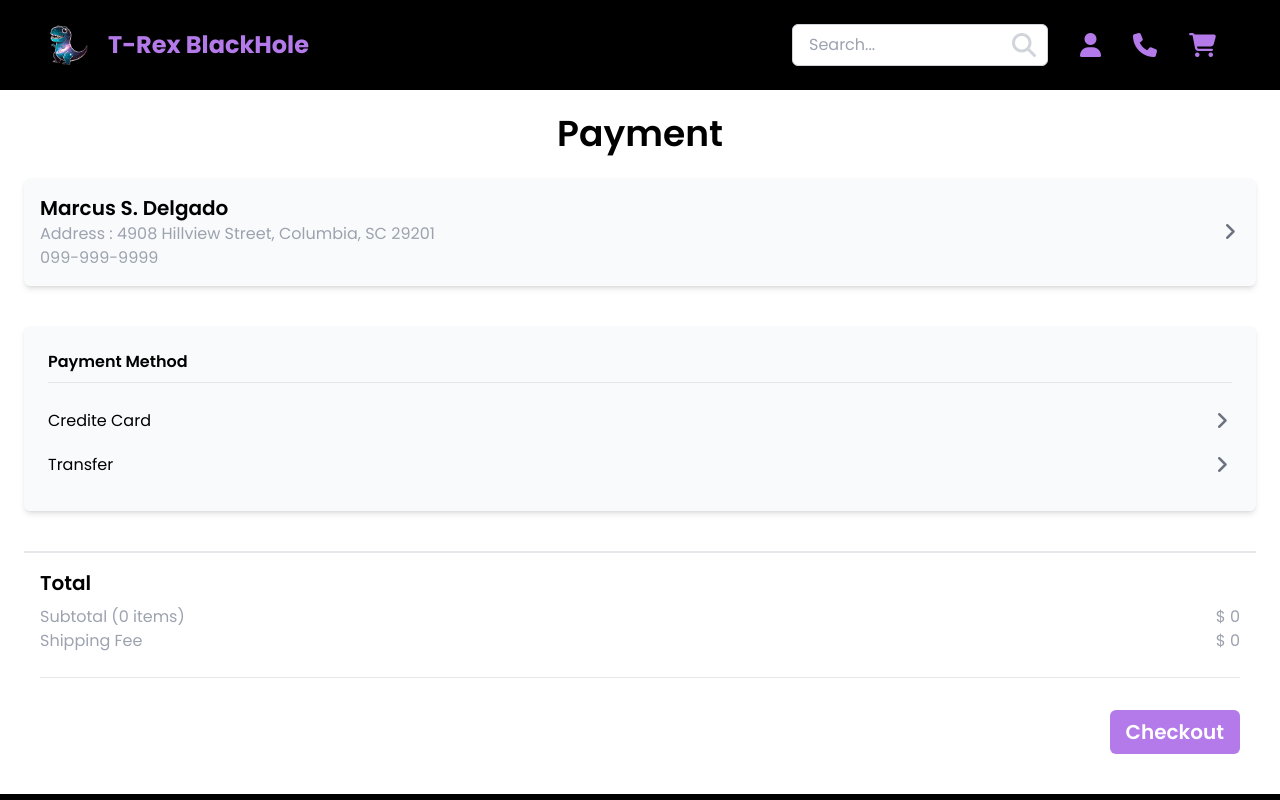
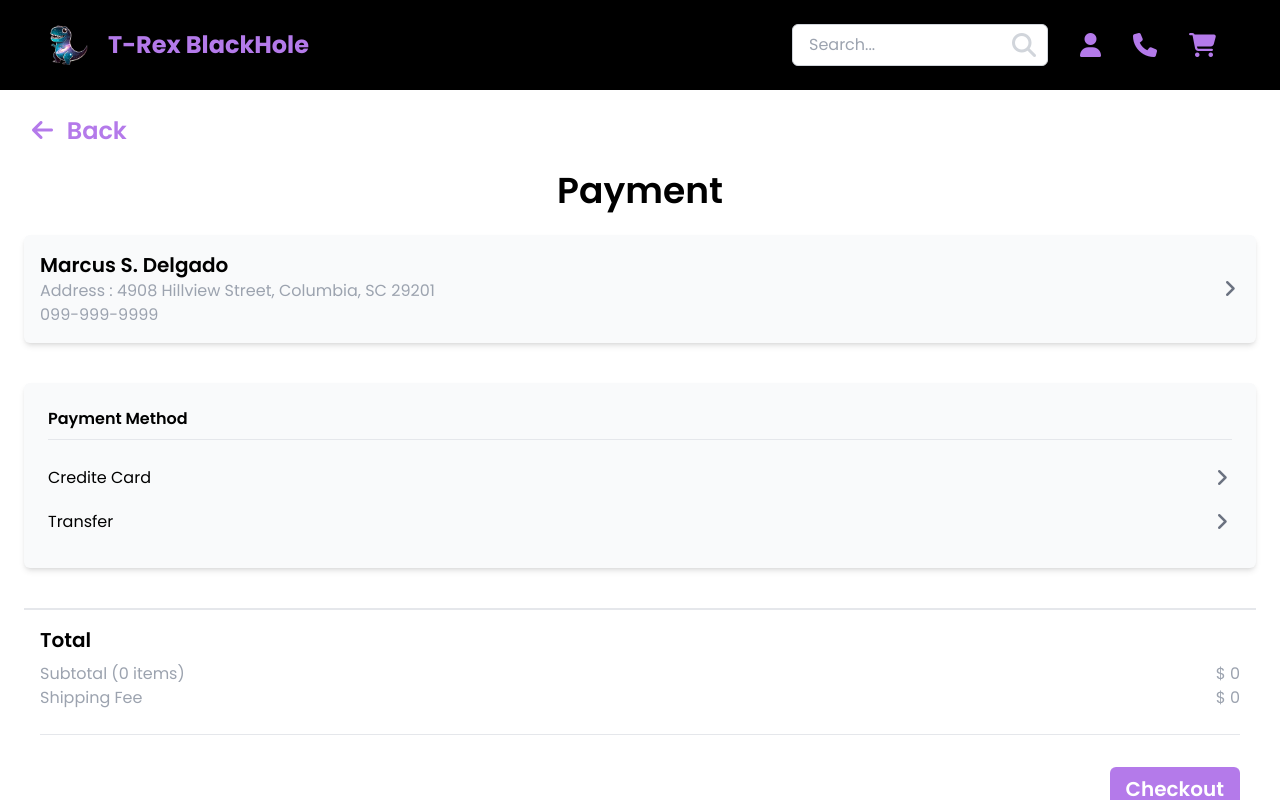
Before and after one commit to T-Rex-Back-Hole/Art-toy_Project, a React (Vite) app: page /checkout in a window 1280 px wide. Shown: the top 800 px of the page. Built offline with nearby package versions, Linux system fonts and the light colour scheme; no server answers.

Commit message:
Added Back to Cart btn in Checkout page

```diff
--- a/src/cart/Checkout.jsx
+++ b/src/cart/Checkout.jsx
@@ -6,9 +6,20 @@ function Checkout() {
   const { formatMoney } = useData();
   return (
     <>
+      <header className="mt-6 px-4">
+        <Link
+          to="/cart"
+          className=" text-[#B47AEA] text-xl inline items-center"
+        >
+          <button className="px-4 font-semibold lg:text-2xl">
+            <i class="fa-solid fa-arrow-left mr-2 lg:text-2xl"></i> Back
+          </button>
+        </Link>
+      </header>
       <h1 className="text-center text-2xl font-semibold lg:text-4xl my-6">
         Payment
       </h1>
+
       <section id="payment" className="m-6">
         <div id="container" className="flex flex-col ">
           {/* Address ---------------------------------------------------------------------------------------------- */}
@@ -72,7 +83,7 @@ function Checkout() {
               <p>Shipping Fee</p>
               <p>$ {formatMoney(0)}</p>
             </div>
-            <hr className="mt-6"/>
+            <hr className="mt-6" />
           </div>
 
           <div id="checkout-btn" className="p-4 self-end">
```
